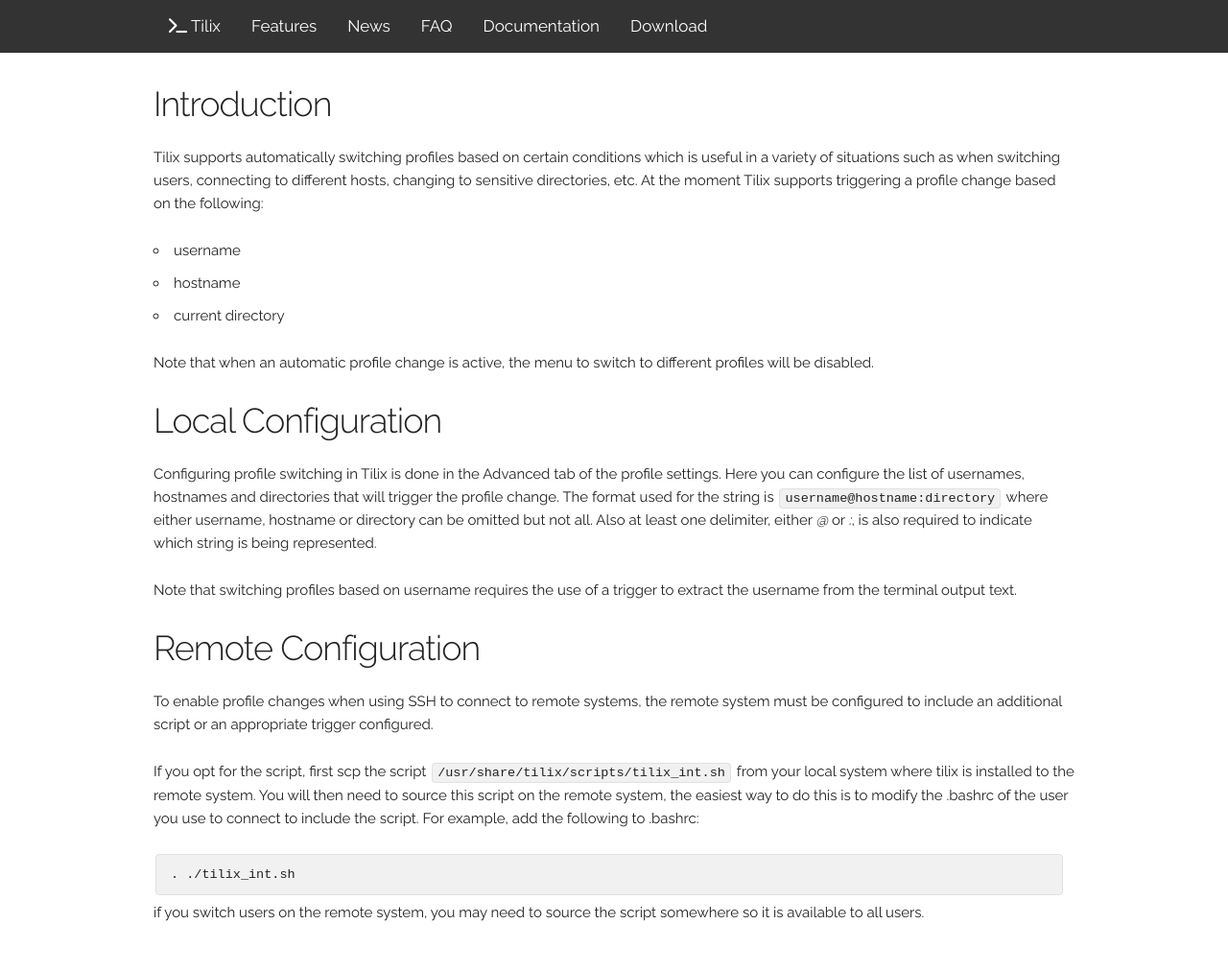
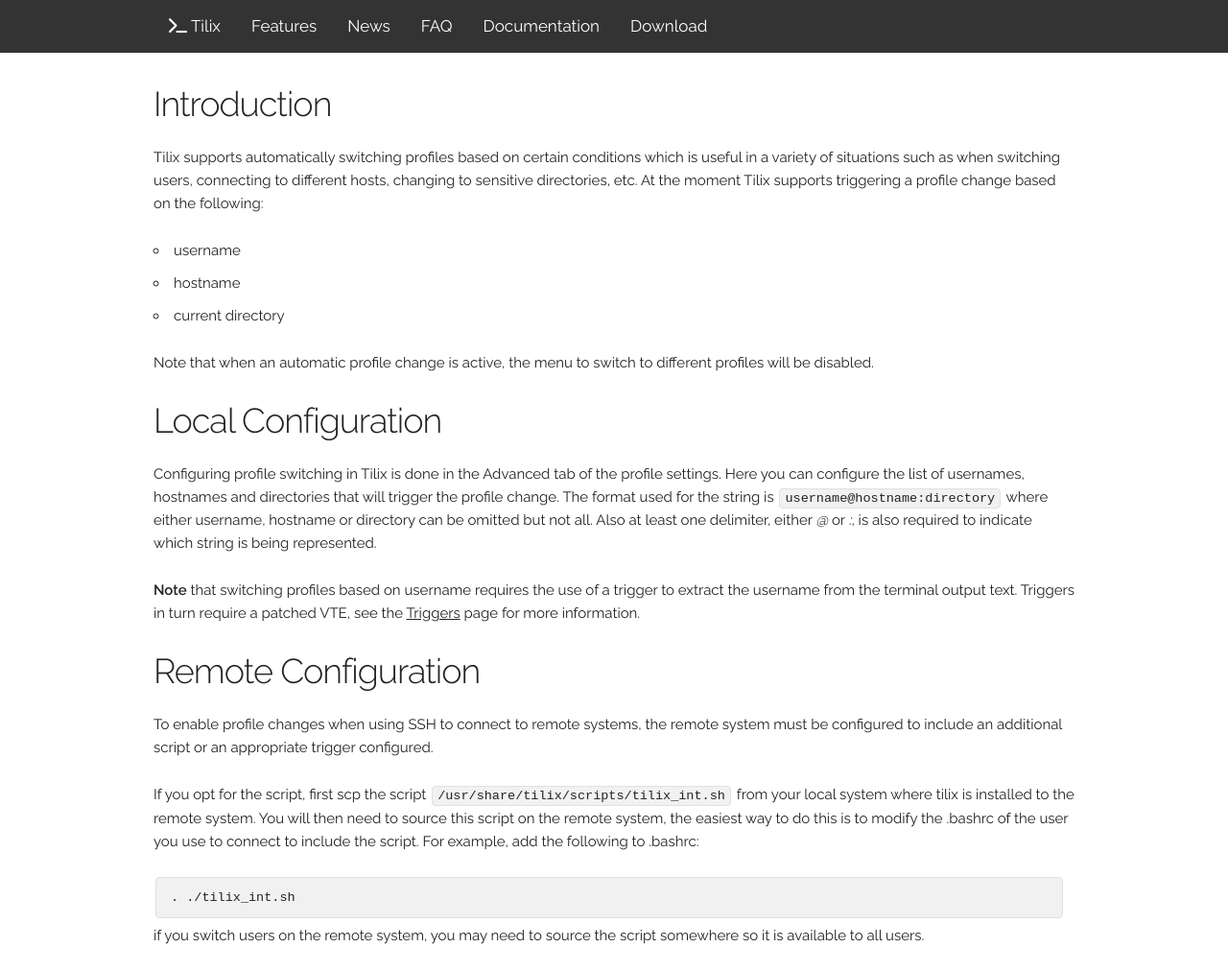
Before and after one commit to gnunn1/tilix-web, a Jekyll site: the page built from _manual/profileswitch.md, in a window 1280 px wide. Shown: the whole page at 96% size. Built offline with Jekyll 4.4.1, drawn with Linux system fonts in a browser that asks for light colours; nearby versions of some CDN libraries; before the commit the page ends 988 px from its top, so only the background shows below that.

Commit message:
Note trigger requirement more clearly

````diff
--- a/_manual/profileswitch.md
+++ b/_manual/profileswitch.md
@@ -17,7 +17,7 @@
 
 Configuring profile switching in Tilix is done in the Advanced tab of the profile settings. Here you can configure the list of usernames, hostnames and directories that will trigger the profile change. The format used for the string is ```username@hostname:directory``` where either username, hostname or directory can be omitted but not all. Also at least one delimiter, either *@* or *:*, is also required to indicate which string is being represented.
 
-Note that switching profiles based on username requires the use of a trigger to extract the username from the terminal output text.
+**Note** that switching profiles based on username requires the use of a trigger to extract the username from the terminal output text. Triggers in turn require a patched VTE, see the [Triggers](https://gnunn1.github.io/tilix-web/manual/triggers/) page for more information.
 
 ### Remote Configuration
 
````
